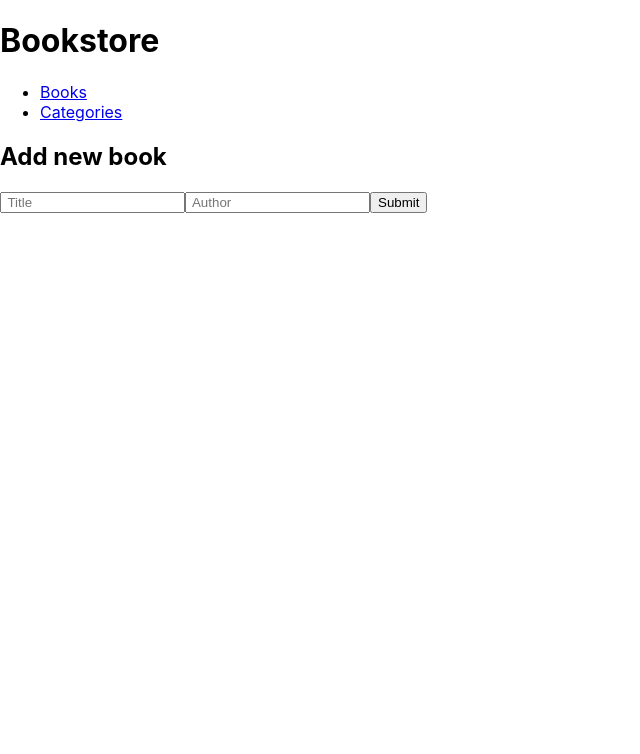
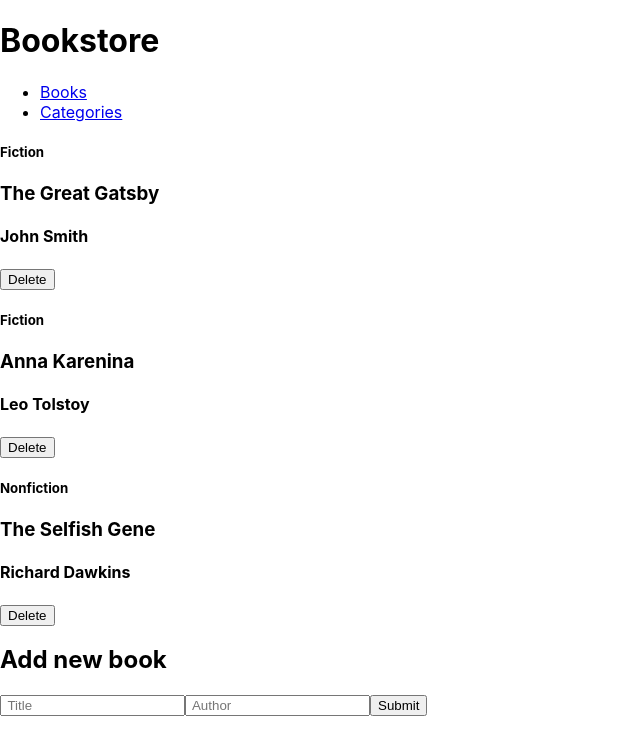
Before and after one commit to SnakyMz/Bookstore, a React (Create React App) app: page / in a window 1280 px wide. Shown: the top 754 px of the page, without its empty margins (0-640 px from the left). Built offline with nearby package versions, Linux system fonts and the light colour scheme.

Commit message:
Update Initialstate of bookSlice

```diff
--- a/src/components/Book.jsx
+++ b/src/components/Book.jsx
@@ -3,36 +3,16 @@ import { useDispatch } from 'react-redux';
 import { removeBook } from '../redux/Books/booksSlice';
 
 function Book({
-  id, title, author, progress, chapter,
+  id, title, author, category,
 }) {
-  const dispactch = useDispatch();
-  const deletebook = (bookId) => {
-    dispactch(removeBook(Number(bookId)));
-  };
+  const dispatch = useDispatch();
   return (
     <div className="bookDesc">
+      <h5>{category}</h5>
       <h3>{title}</h3>
       <h4>{author}</h4>
       <div className="bookBtns">
-        <button type="button" className="Btn">Comments</button>
-        <span>|</span>
-        <button type="button" className="Btn">Edit</button>
-        <span>|</span>
-        <button type="button" className="Btn" onClick={() => deletebook(id)}>Delete</button>
-      </div>
-      <div className="bookProgress">
-        <div className="percentage">
-          <h3>
-            {progress}
-            %
-          </h3>
-          <h4>Completed</h4>
-        </div>
-      </div>
-      <div className="bookChapter">
-        <h4>Current Chapter</h4>
-        <h3>{chapter}</h3>
-        <button type="button" className="Btn">Update Progress</button>
+        <button type="button" className="Btn" onClick={() => dispatch(removeBook(id))}>Delete</button>
       </div>
     </div>
   );
@@ -42,8 +22,7 @@ Book.propTypes = {
   id: PropTypes.number.isRequired,
   title: PropTypes.string.isRequired,
   author: PropTypes.string.isRequired,
-  progress: PropTypes.number.isRequired,
-  chapter: PropTypes.string.isRequired,
+  category: PropTypes.number.isRequired,
 };
 
 export default Book;
--- a/src/components/BookList.jsx
+++ b/src/components/BookList.jsx
@@ -13,8 +13,7 @@ function BookList() {
           id={book.id}
           title={book.title}
           author={book.author}
-          progress={book.progress}
-          chapter={book.chapter}
+          category={book.category}
         />
       ))}
       <AddBook />
--- a/src/redux/Books/booksSlice.js
+++ b/src/redux/Books/booksSlice.js
@@ -2,7 +2,24 @@ import { createSlice } from '@reduxjs/toolkit';
 
 export const bookSlice = createSlice({
   name: 'books',
-  initialState: [],
+  initialState: [{
+    id: 'item1',
+    title: 'The Great Gatsby',
+    author: 'John Smith',
+    category: 'Fiction',
+  },
+  {
+    id: 'item2',
+    title: 'Anna Karenina',
+    author: 'Leo Tolstoy',
+    category: 'Fiction',
+  },
+  {
+    id: 'item3',
+    title: 'The Selfish Gene',
+    author: 'Richard Dawkins',
+    category: 'Nonfiction',
+  }],
   reducers: {
     addBook: (state, action) => {
       state.push(action.payload);
```
